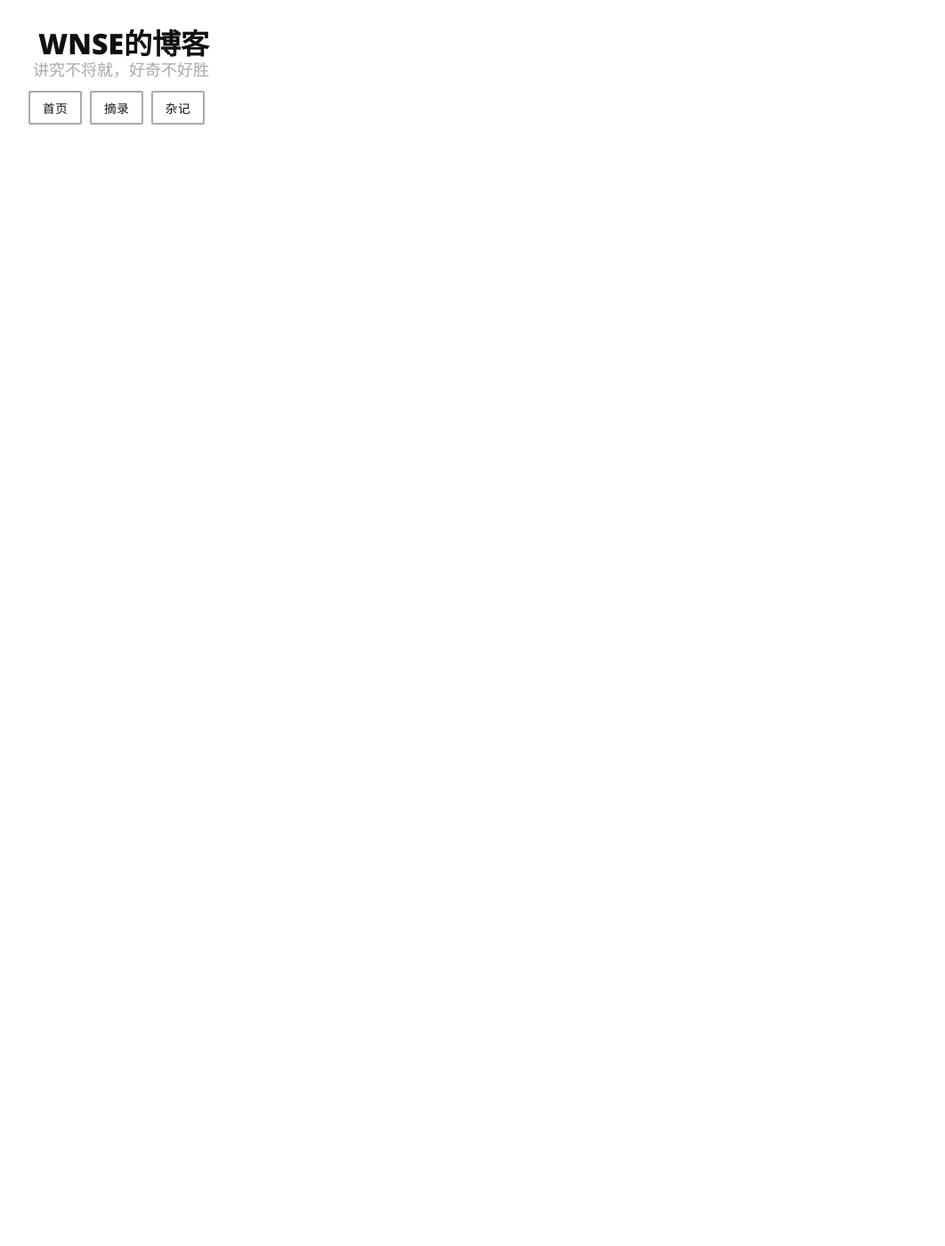
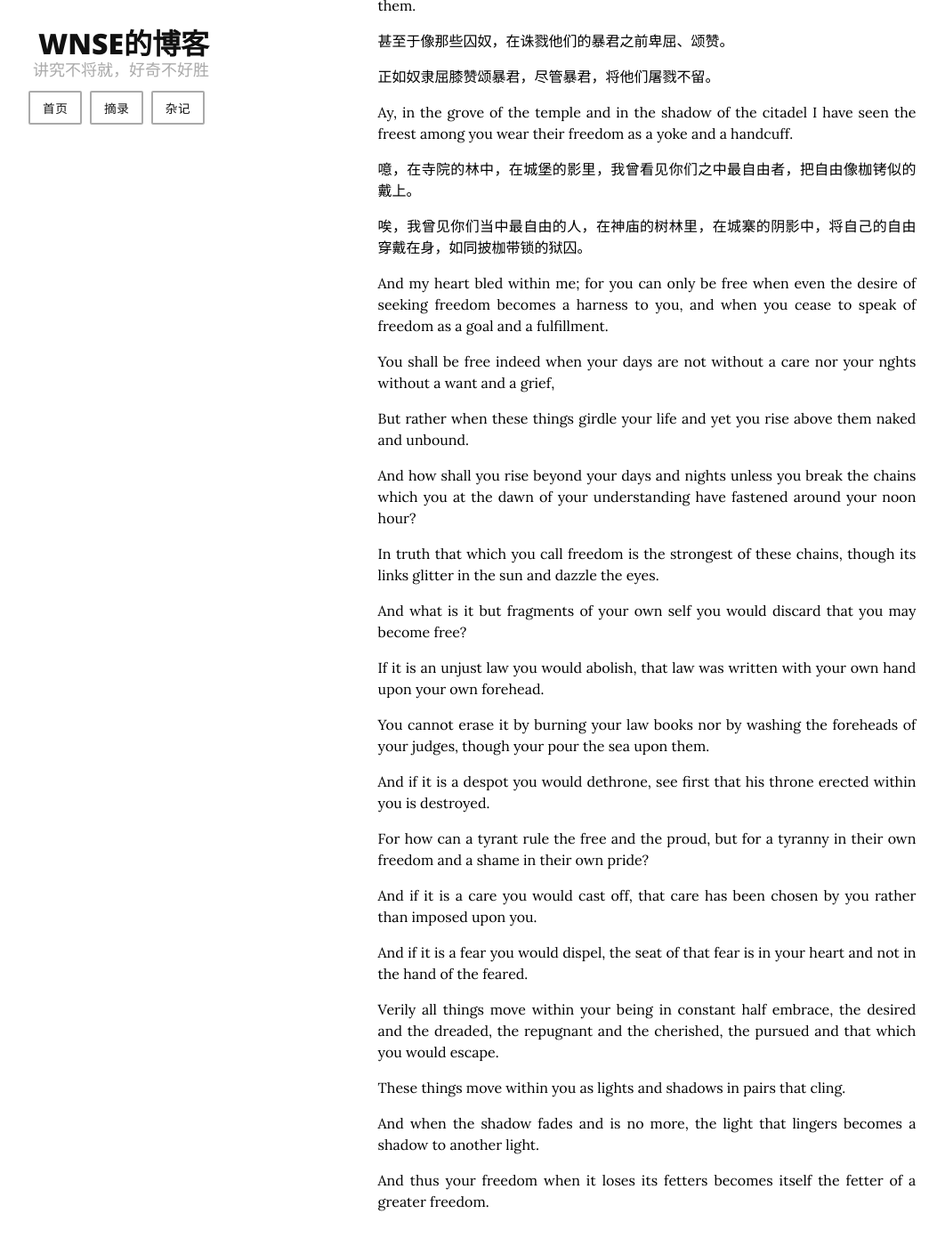
Before and after one commit to wnse/wnse.github.io, a Jekyll site: the page built from _notes/The-Prophet-On-Freedom.md, in a window 1280 px wide and 1400 px high, scrolled down 751 px. Shown: the whole window at 89% size, without its empty margins (73-1135 px from the left). Built offline with Jekyll 4.4.1, drawn with Linux system fonts in a browser that asks for light colours; nearby versions of some CDN libraries; before the commit the page ends 900 px from its top, so only the background shows below that; some of the changed text lies outside the part shown.

Commit message:
vault backup: 2021-11-12 15:43:08

```diff
--- a/_notes/The-Prophet-On-Freedom.md
+++ b/_notes/The-Prophet-On-Freedom.md
@@ -14,12 +14,67 @@ modified_date:
 
 On Freedom
 
+论自由
+
 And an orator said, Speak to us of Freedom.
+
+于是一个辩士说：请给我们谈自由。
+
+听闻此言，一名辩士开口说道，请给我们讲讲自由。
 
 And he answered:
 
+他回答说：
+
+于是他答道：
+
 At the city gate and by your fireside I have seen you prostrate yourself and worship your own freedom,
+
+在城门边，在炉火光前，我曾看见你们俯伏敬拜自己的自由，
+
+我曾见你们，在城门口和火炉边俯伏，膜拜自己的自由，
 
 Even as slaves humble themselves before a tyrant and praise him though he slays them.
 
+甚至于像那些囚奴，在诛戮他们的暴君之前卑屈、颂赞。
+
+正如奴隶屈膝赞颂暴君，尽管暴君，将他们屠戮不留。
+
 Ay, in the grove of the temple and in the shadow of the citadel I have seen the freest among you wear their freedom as a yoke and a handcuff.
+
+噫，在寺院的林中，在城堡的影里，我曾看见你们之中最自由者，把自由像枷铐似的戴上。
+
+唉，我曾见你们当中最自由的人，在神庙的树林里，在城寨的阴影中，将自己的自由穿戴在身，如同披枷带锁的狱囚。
+
+And my heart bled within me; for you can only be free when even the desire of seeking freedom becomes a harness to you, and when you cease to speak of freedom as a goal and a fulfillment.
+
+
+You shall be free indeed when your days are not without a care nor your nghts without a want and a grief,
+
+But rather when these things girdle your life and yet you rise above them naked and unbound.
+
+And how shall you rise beyond your days and nights unless you break the chains which you at the dawn of your understanding have fastened around your noon hour?
+
+In truth that which you call freedom is the strongest of these chains, though its links glitter in the sun and dazzle the eyes.
+
+And what is it but fragments of your own self you would discard that you may become free?
+
+If it is an unjust law you would abolish, that law was written with your own hand upon your own forehead.
+
+You cannot erase it by burning your law books nor by washing the foreheads of your judges, though your pour the sea upon them.
+
+And if it is a despot you would dethrone, see first that his throne erected within you is destroyed.
+
+For how can a tyrant rule the free and the proud, but for a tyranny in their own freedom and a shame in their own pride?
+
+And if it is a care you would cast off, that care has been chosen by you rather than imposed upon you.
+
+And if it is a fear you would dispel, the seat of that fear is in your heart and not in the hand of the feared.
+
+Verily all things move within your being in constant half embrace, the desired and the dreaded, the repugnant and the cherished, the pursued and that which you would escape.
+
+These things move within you as lights and shadows in pairs that cling.
+
+And when the shadow fades and is no more, the light that lingers becomes a shadow to another light.
+
+And thus your freedom when it loses its fetters becomes itself the fetter of a greater freedom.
```
